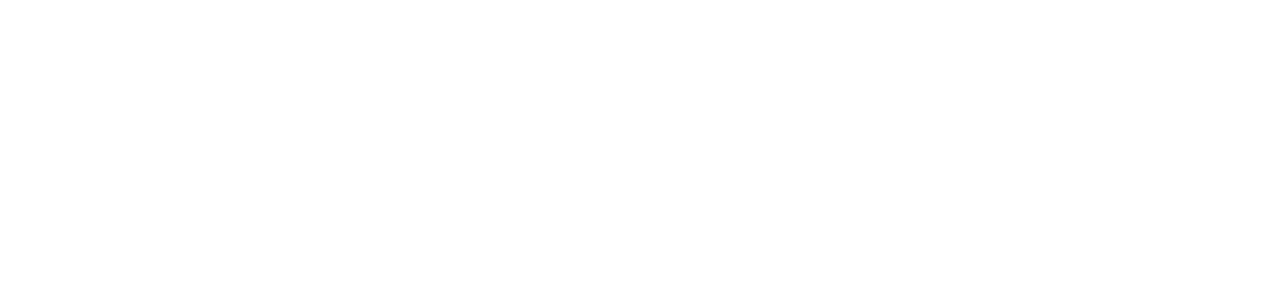
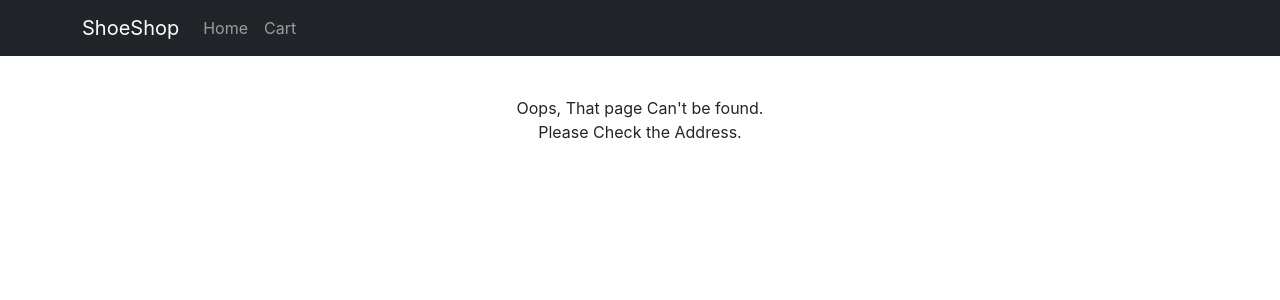
Before and after one commit to yeo99/react-shoppingmall, a React (Create React App) app: page /detail/1 in a window 1280 px wide. Before the commit this address had no page. Shown: the top 300 px of the page. Built offline with nearby package versions, Linux system fonts and the light colour scheme.

Commit message:
useNavigate 훅 반영, 404에러 핸들링

```diff
--- a/src/App.js
+++ b/src/App.js
@@ -1,13 +1,20 @@
 import './App.css';
-import { Routes, Route, Link } from 'react-router-dom';
+import { Routes, Route, Link, useNavigate, Outlet } from 'react-router-dom';
 import MainPage from './pages/MainPage';
+import DetailPage from './pages/DetailPage';
+import Error404Page from './pages/Error404Page';
 
 function App() {
+
+  let navigate = useNavigate(); // 페이지 이동을 도와주는 함수(Hook)
+
   return (
     <div className="App">
       <Routes>
-        <Route path="/" element={ <MainPage></MainPage>} />
-        {/* <Route path="/detail" element={}></Route> */}
+        <Route path="/" element={ <MainPage/>} />
+        <Route path="/detail" element={ <DetailPage/> }></Route>
+        {/* 지정된 Route path외의 모든 페이지 */}
+        <Route path="*" element={ <Error404Page></Error404Page> }></Route>
       </Routes>
     </div>
   );
--- /dev/null
+++ b/src/components/GoodsCardListDetail.jsx
@@ -0,0 +1,23 @@
+
+
+function GoodsCardListDetail() {
+    return (
+        <>
+            <div className="container">
+                <div className="row">
+                    <div className="col-md-6">
+                        <img src="https://codingapple1.github.io/shop/shoes1.jpg" width="100%" alt="Goods" />
+                    </div>
+                    <div className="col-md-6">
+                        <h4 className="pt-5">상품명</h4>
+                        <p>상품설명</p>
+                        <p>120000원</p>
+                        <button className="btn btn-danger">주문하기</button>
+                    </div>
+                </div>
+            </div>
+        </>
+    );
+}
+
+export default GoodsCardListDetail;
--- a/src/components/TopNavBar.jsx
+++ b/src/components/TopNavBar.jsx
@@ -1,14 +1,21 @@
 import { Navbar, Container, Nav } from 'react-bootstrap'
+import { useNavigate } from 'react-router-dom'
 
 function TopNavBar() {
+
+    // 변수에 useNavigate()훅을 담아서 사용
+    let navigate = useNavigate();
+
     return(
         <Navbar bg="dark" variant="dark">
         <Container>
-          <Navbar.Brand href="#home">ShoeShop</Navbar.Brand>
+          <Navbar.Brand onClick={() => { navigate('/') }}>ShoeShop</Navbar.Brand>
           <Nav className="me-auto">
-            <Nav.Link href="#home">Home</Nav.Link>
-            <Nav.Link href="#features">Features</Nav.Link>
-            <Nav.Link href="#pricing">Pricing</Nav.Link>
+            {/* useNavigate를 이용하여 페이지 이동
+                - navigate(1)의 경우 앞으로 한 페이지를 이동하는것을 의미함, -면 뒤로
+            */}
+            <Nav.Link onClick={() => { navigate('/') }}>Home</Nav.Link>
+            <Nav.Link onClick={() => { navigate('/detail') }}>Cart</Nav.Link>
           </Nav>
         </Container>
       </Navbar>
--- /dev/null
+++ b/src/pages/DetailPage.jsx
@@ -0,0 +1,13 @@
+import TopNavBar from "../components/TopNavBar";
+import GoodsCardListDetail from "../components/GoodsCardListDetail";
+
+function DetailPage() {
+    return(
+        <>
+            <TopNavBar></TopNavBar>
+            <GoodsCardListDetail></GoodsCardListDetail>
+        </>
+    );
+}
+
+export default DetailPage;
--- /dev/null
+++ b/src/pages/Error404Page.jsx
@@ -0,0 +1,13 @@
+import TopNavBar from "../components/TopNavBar";
+
+function Error404Page() {
+    return(
+        <>
+            <TopNavBar></TopNavBar>
+            <div style={{marginTop:"40px"}}>Oops, That page Can't be found.</div>
+            <div>Please Check the Address.</div>
+        </>
+    );
+}
+
+export default Error404Page;
```
